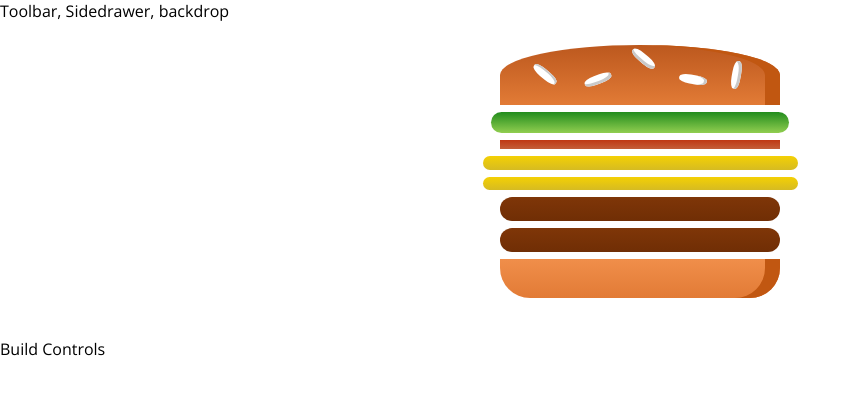
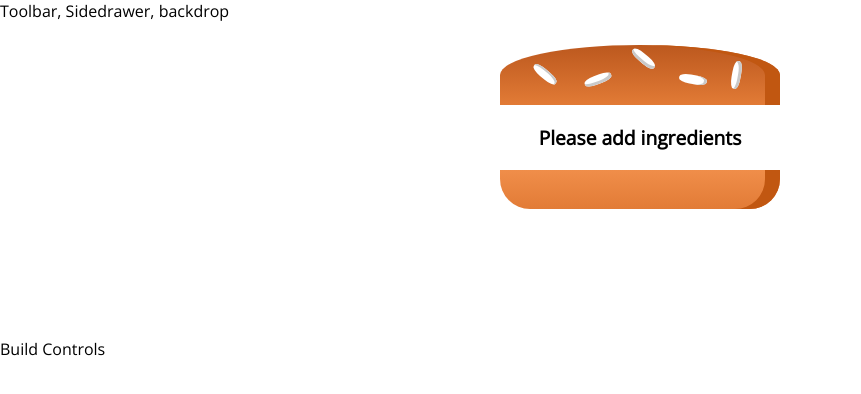
Before and after one commit to devpato/BurgerBuilder-React, a React (Create React App) app: page / in a window 1280 px wide. Shown: the top 394 px of the page, without its empty margins (0-861 px from the left). Built offline with nearby package versions, Linux system fonts and the light colour scheme.

Commit message:
checkin if there are no ingredients

```diff
--- a/src/components/Burger/Burger.js
+++ b/src/components/Burger/Burger.js
@@ -2,12 +2,19 @@ import React from "react";
 import styles from "./Burger.module.css";
 import BurgerIngredient from "./BurgerIngredient/BurgerIngredient";
 const burger = ({ ingredients }) => {
-  const transformedIngredients = Object.keys(ingredients).map(key => {
+  let transformedIngredients = Object.keys(ingredients).map(key => {
     return [...Array(ingredients[key])].map((_, i) => {
       return <BurgerIngredient key={key + i} type={key} />;
     });
   });
-  console.log(transformedIngredients);
+
+  transformedIngredients =
+    transformedIngredients.flat(1).length === 0 ? (
+      <p>Please add ingredients</p>
+    ) : (
+      transformedIngredients
+    );
+
   return (
     <div className={styles.Burger}>
       <BurgerIngredient type="bread-top" />
--- a/src/containers/BurgerBuilder/BurderBuilder.js
+++ b/src/containers/BurgerBuilder/BurderBuilder.js
@@ -9,10 +9,10 @@ class BurgerBuilder extends Component {
 
   state = {
     ingredients: {
-      salad: 1,
-      bacon: 1,
-      cheese: 2,
-      meat: 2
+      salad: 0,
+      bacon: 0,
+      cheese: 0,
+      meat: 0
     }
   };
   render() {
```
